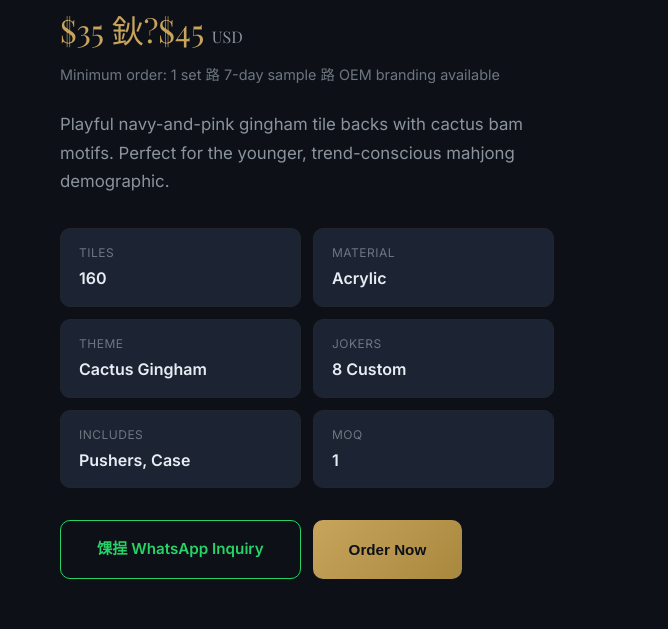
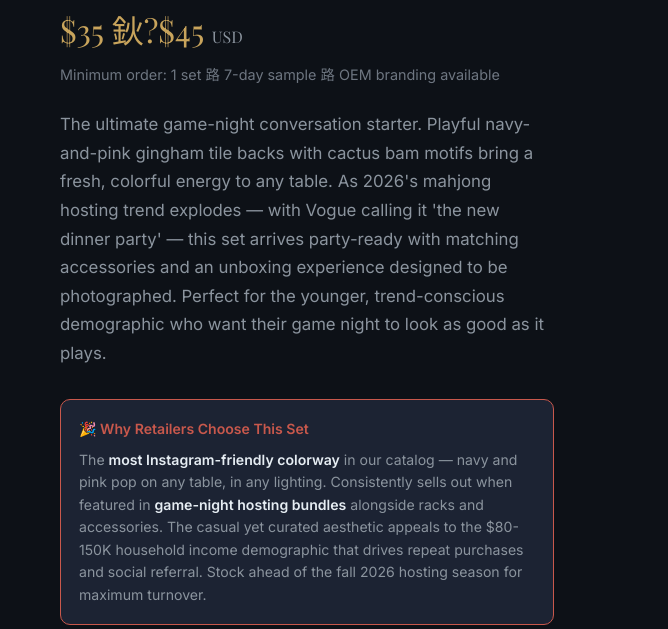
Before and after one commit to vb57j427kd-alt/mahjongbest, a plain HTML site: page products/navy-gingham.html in a window 1280 px wide. Shown: the part 182-811 px from the top of the page, 612-1280 px from the left. Drawn offline with nearby package versions, Linux system fonts and the light colour scheme; a web font is replaced by a local one.

Commit message:
Trend injection: game-night hosting into Navy Gingham + restore corrupted file

```diff
--- a/products/navy-gingham.html
+++ b/products/navy-gingham.html
@@ -6,8 +6,8 @@
 <script type="text/javascript">(function(c,l,a,r,i,t,y){c[a]=c[a]||function(){(c[a].q=c[a].q||[]).push(arguments)};t=l.createElement(r);t.async=1;t.src="https://www.clarity.ms/tag/"+i;y=l.getElementsByTagName(r)[0];y.parentNode.insertBefore(t,y)})(window,document,"clarity","script","xtrv7vr8dn")</script>
 <meta charset="UTF-8">
 <meta name="viewport" content="width=device-width, initial-scale=1.0">
-<title>Navy Gingham Cactus Set 鈥?$35-45 | Mahjong Best</title>
-<meta name="description" content="Playful navy-and-pink gingham tile backs with cactus bam motifs. Perfect for the younger, trend-conscious mahjong demographic.">
+<title>Navy Gingham Cactus Set — Game Night Essential 2026 | Mahjong Best</title>
+<meta name="description" content="August 2026 game-night essential: playful navy-pink gingham American Mahjong with cactus bam motifs. The set every host needs — MOQ 1, 160 tiles, instant party appeal.">
 <meta name="robots" content="index, follow">
 <link rel="canonical" href="https://mahjongbest.com/products/navy-gingham.html">
 <meta property="og:title" content="Navy Gingham Cactus Set | Mahjong Best">
@@ -78,7 +78,11 @@ body{font-family:var(--fb);background:var(--bg);color:var(--t1);line-height:1.6}
     <h1>Navy Gingham Cactus Set</h1>
     <div class="price">$35 鈥?$45 <span style="font-size:1rem;font-weight:400;color:var(--t2)">USD</span></div>
     <div class="moq">Minimum order: 1 set 路 7-day sample 路 OEM branding available</div>
-    <p class="desc">Playful navy-and-pink gingham tile backs with cactus bam motifs. Perfect for the younger, trend-conscious mahjong demographic.</p>
+    <p class="desc">The ultimate game-night conversation starter. Playful navy-and-pink gingham tile backs with cactus bam motifs bring a fresh, colorful energy to any table. As 2026's mahjong hosting trend explodes — with Vogue calling it 'the new dinner party' — this set arrives party-ready with matching accessories and an unboxing experience designed to be photographed. Perfect for the younger, trend-conscious demographic who want their game night to look as good as it plays.</p>
+    <div style="background:var(--card);border:1px solid #C8584C;border-radius:10px;padding:18px;margin-bottom:28px;">
+      <div style="color:#C8584C;font-weight:600;font-size:.88rem;margin-bottom:8px;">🎉 Why Retailers Choose This Set</div>
+      <p style="color:var(--t2);font-size:.88rem;line-height:1.6;margin:0;">The <strong style="color:var(--t1);">most Instagram-friendly colorway</strong> in our catalog — navy and pink pop on any table, in any lighting. Consistently sells out when featured in <strong style="color:var(--t1);">game-night hosting bundles</strong> alongside racks and accessories. The casual yet curated aesthetic appeals to the $80-150K household income demographic that drives repeat purchases and social referral. Stock ahead of the fall 2026 hosting season for maximum turnover.</p>
+    </div>
     <div class="specs">
       <div class="spec-item"><div class="spec-label">Tiles</div><div class="spec-value">160</div></div>
       <div class="spec-item"><div class="spec-label">Material</div><div class="spec-value">Acrylic</div></div>
```
